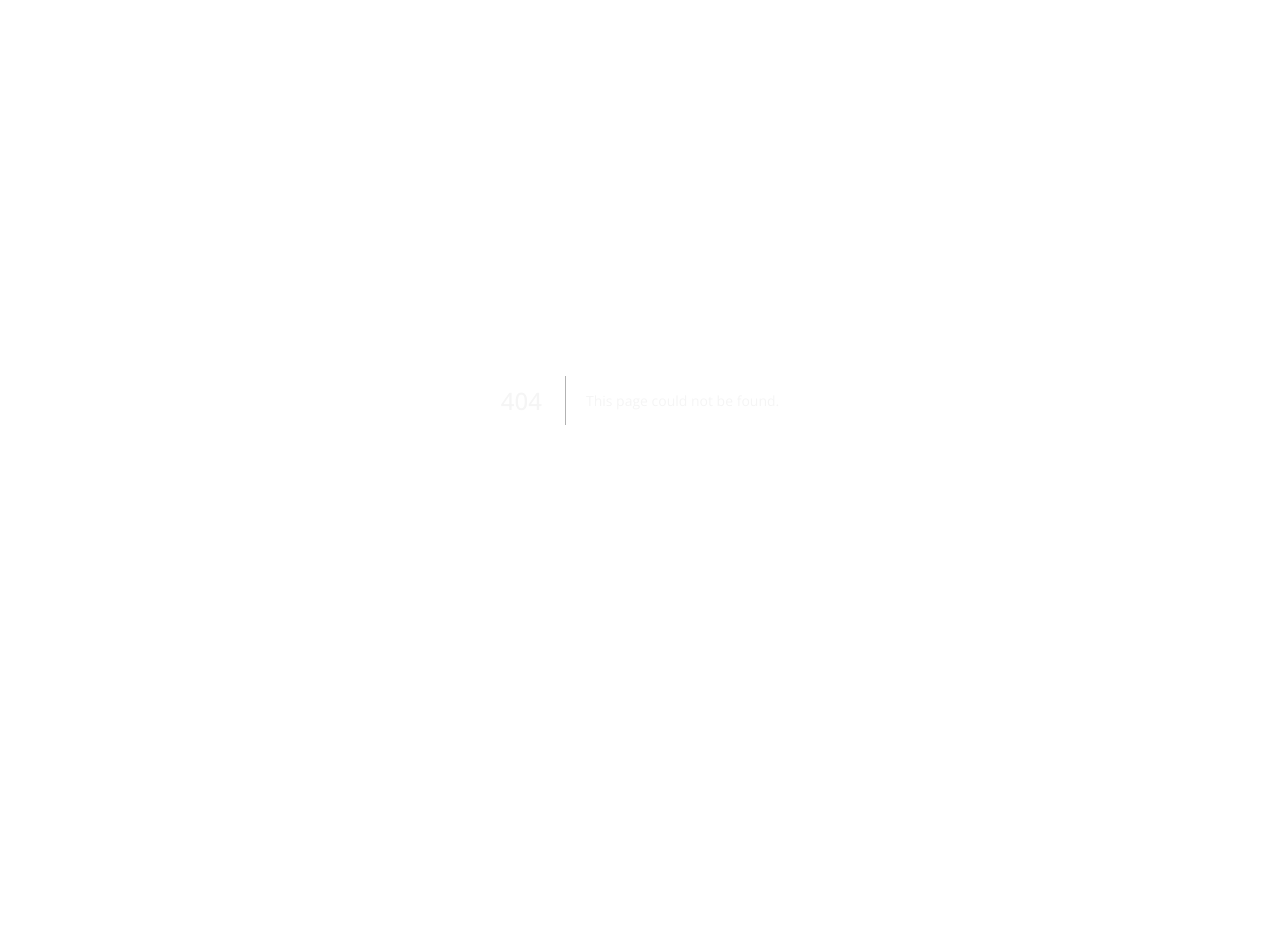
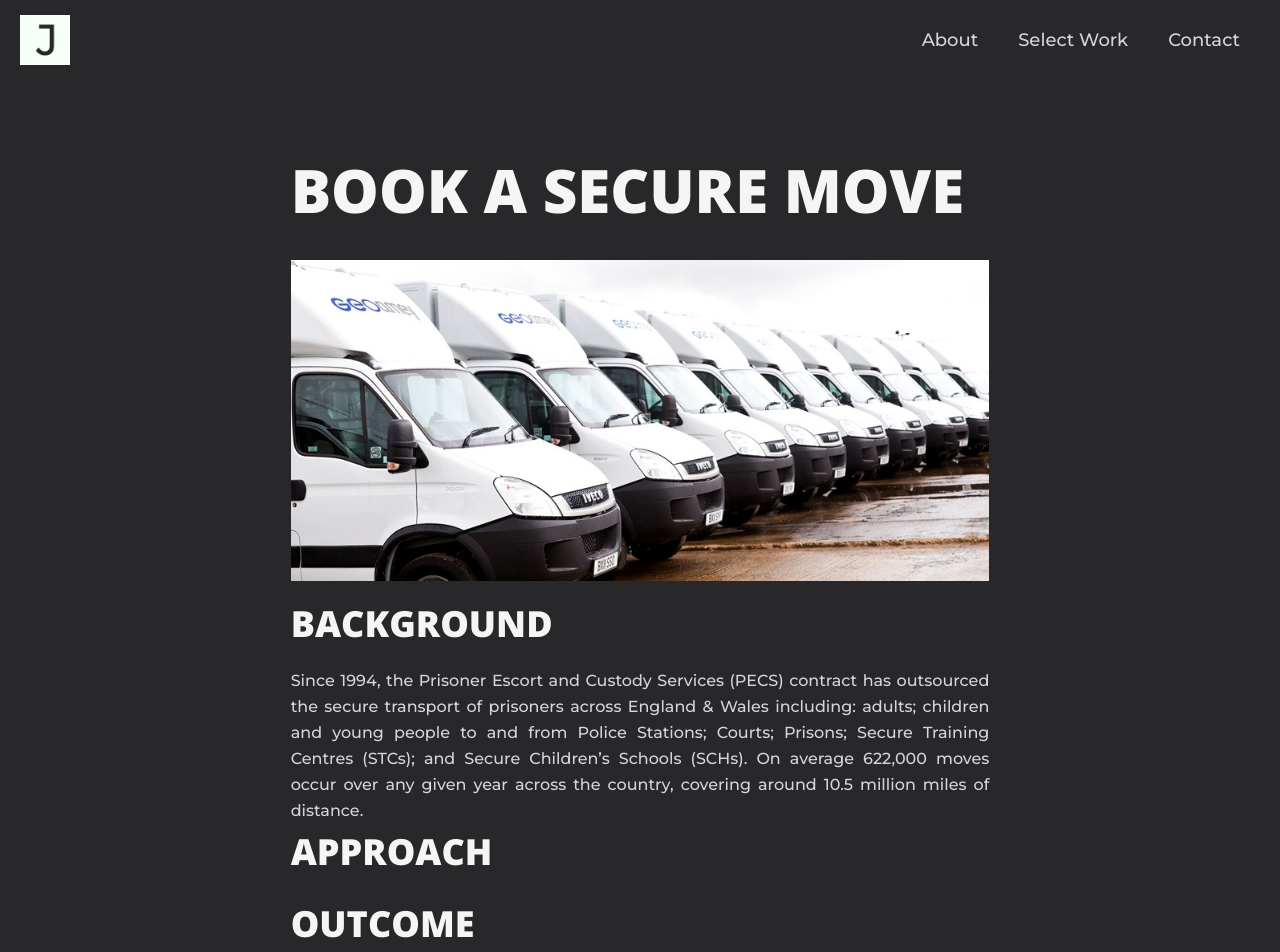
Before and after one commit to jason-sims/jasonstuartsims.com, a Next.js app: page /bookasecuremove in a window 1280 px wide. Before the commit this address had no page. Shown: the top 952 px of the page. Before the commit the page ends 800 px from the top, so only its background shows below. Built offline with nearby package versions, Linux system fonts and the light colour scheme.

Commit message:
content changes

```diff
--- a/components/Main.jsx
+++ b/components/Main.jsx
@@ -1,16 +1,44 @@
 import React from "react";
+import { FaGithub, FaLinkedinIn } from "react-icons/fa";
 
 const Main = () => {
   return (
-    <div className="w-full pl-10 text-left">
+    <div className="w-full p-5 text-left">
       <div className="max-w-[1240px] h-screen flex justify-start items-center">
         <div>
           <p className="uppercase text-3xl py-2">Hello! I&apos;m</p>
           <h1 className="uppercase text-8xl py-2">Jason</h1>
           <h1 className="uppercase text-8xl py-2">Sims</h1>
           <p className="uppercase text-3xl py-2">Product Manager | Developer</p>
+          <div className="flex py-2 space-x-10 justify-left">
+              <a
+                href="https://www.linkedin.com/in/jasonstuartsims/"
+                target="_blank"
+                rel="noreferrer"
+              >
+                <div className="border-2 border-[#F5F5F5] p-3 cursor-pointer hover:scale-105 duration-300">
+                  <FaLinkedinIn />
+                </div>
+              </a>
+              <div>
+                <a
+                  href="https://github.com/jason-sims"
+                  target="_blank"
+                  rel="noreferrer"
+                >
+                  <div className="border-2 border-[#F5F5F5] p-3 cursor-pointer hover:scale-105 duration-300">
+                    <FaGithub />
+                  </div>
+                </a>
+              </div>
+            </div>
+
+
+
         </div>
+
       </div>
+
     </div>
   );
 };
--- /dev/null
+++ b/pages/bookasecuremove.js
@@ -0,0 +1,45 @@
+import Head from "next/head";
+import Navbar from "../components/Navbar";
+import Footer from "../components/Footer";
+import GeoVans from "../public/assets/geoameyvans.jpg";
+import Image from "next/image";
+
+export default function BookaSecureMove() {
+    return (
+      <div>
+        <Head>
+          <title>Jason Sims</title>
+          <meta name="description" content="Jason Sims is a product manager and developer living in London, UK." />
+          <link rel="icon" href="/favicon.ico" />
+        </Head>
+        <Navbar />
+        <div id="about" className="max-w-[1240px] h-auto pt-40 p-6 m-auto sm:w-9/12 md:w-7/12">
+          <div>
+          <h1 className="uppercase pb-10">Book a Secure Move</h1>
+          <div className=" h-auto m-auto">
+            <Image src={GeoVans} alt="/" />
+          </div>
+            <h2 className="uppercase py-4">Background
+            </h2>
+            <p className="font-medium text-base text-justify leading-relaxed py-2">
+            Since 1994, the Prisoner Escort and Custody Services  (PECS) contract has outsourced the secure transport of prisoners across England & Wales including: adults; children and young people to and from Police Stations; Courts; Prisons; Secure Training Centres (STCs); and Secure Children’s Schools (SCHs).
+On average 622,000 moves occur over any given year across the country, covering around 10.5 million miles of distance.
+            </p>
+
+            <h2 className="uppercase pb-4">Approach
+            </h2>
+            <p className="font-medium text-base text-justify leading-relaxed py-2">
+
+            </p>
+            <h2 className="uppercase pb-4">Outcome
+            </h2>
+            <p className="font-medium text-base text-justify leading-relaxed py-2">
+
+            </p>
+          </div>
+
+    </div>
+        <Footer />
+      </div>
+    );
+  }
--- /dev/null
+++ b/pages/portfolio.js
@@ -0,0 +1,46 @@
+import Head from "next/head";
+import Navbar from "../components/Navbar";
+import Footer from "../components/Footer";
+import GithubSocial from "../public/assets/ghsocial.png";
+import Image from "next/image";
+
+export default function Portfolio() {
+    return (
+      <div>
+        <Head>
+          <title>Jason Sims</title>
+          <meta name="description" content="Jason Sims is a product manager and developer living in London, UK." />
+          <link rel="icon" href="/favicon.ico" />
+        </Head>
+        <Navbar />
+        <div id="about" className="max-w-[1240px] h-auto pt-40 p-6 m-auto sm:w-9/12 md:w-7/12">
+          <div>
+          <h1 className="uppercase pb-10">Portfolio</h1>
+          <div className="border border-white  h-auto m-auto ">
+            <Image src={GithubSocial} alt="/" />
+          </div>
+
+            <h2 className="uppercase py-4">Background
+            </h2>
+            <p className="font-medium text-base text-justify leading-relaxed py-2">
+             I wanted to create a personal portfolio site to showcase my work and also develop my Next.js & Tailwind skills.
+             </p>
+            <h2 className="uppercase pb-4">Approach
+            </h2>
+            <p className="font-medium text-base text-justify leading-relaxed py-2">
+             I developed an initial release and my intention is to iterate on the site seeking direct feedback on both the content and code base.
+             </p>
+            <h2 className="uppercase pb-4">Outcome
+            </h2>
+            <p className="font-medium text-base text-justify leading-relaxed py-2">
+             Please reach out and let me know below what you think
+             </p>
+
+          </div>
+
+
+    </div>
+        <Footer />
+      </div>
+    );
+  }
```
Also changed, not shown: public/assets/geoameyvans.jpg (added), public/assets/ghsocial.png (added).
